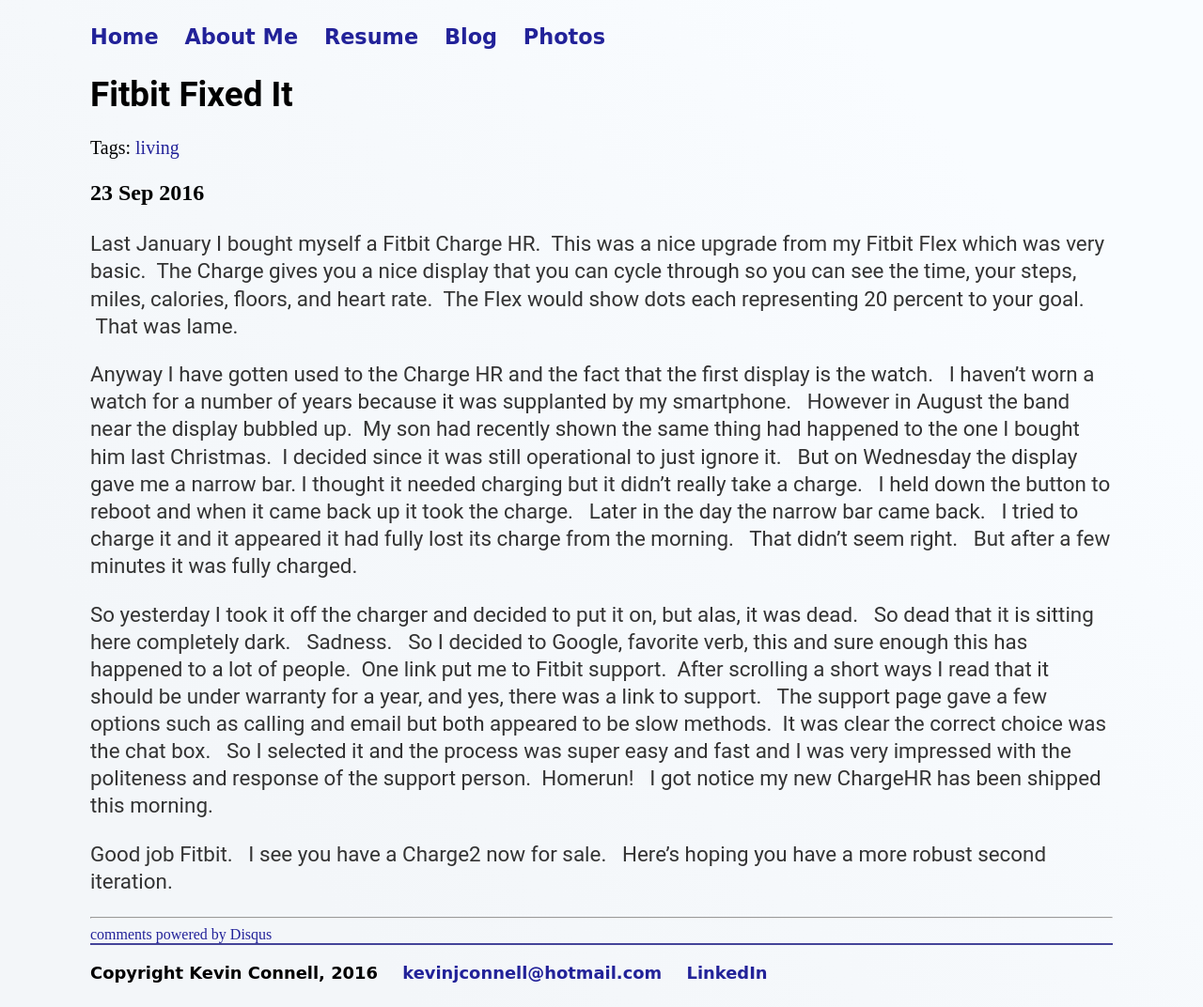
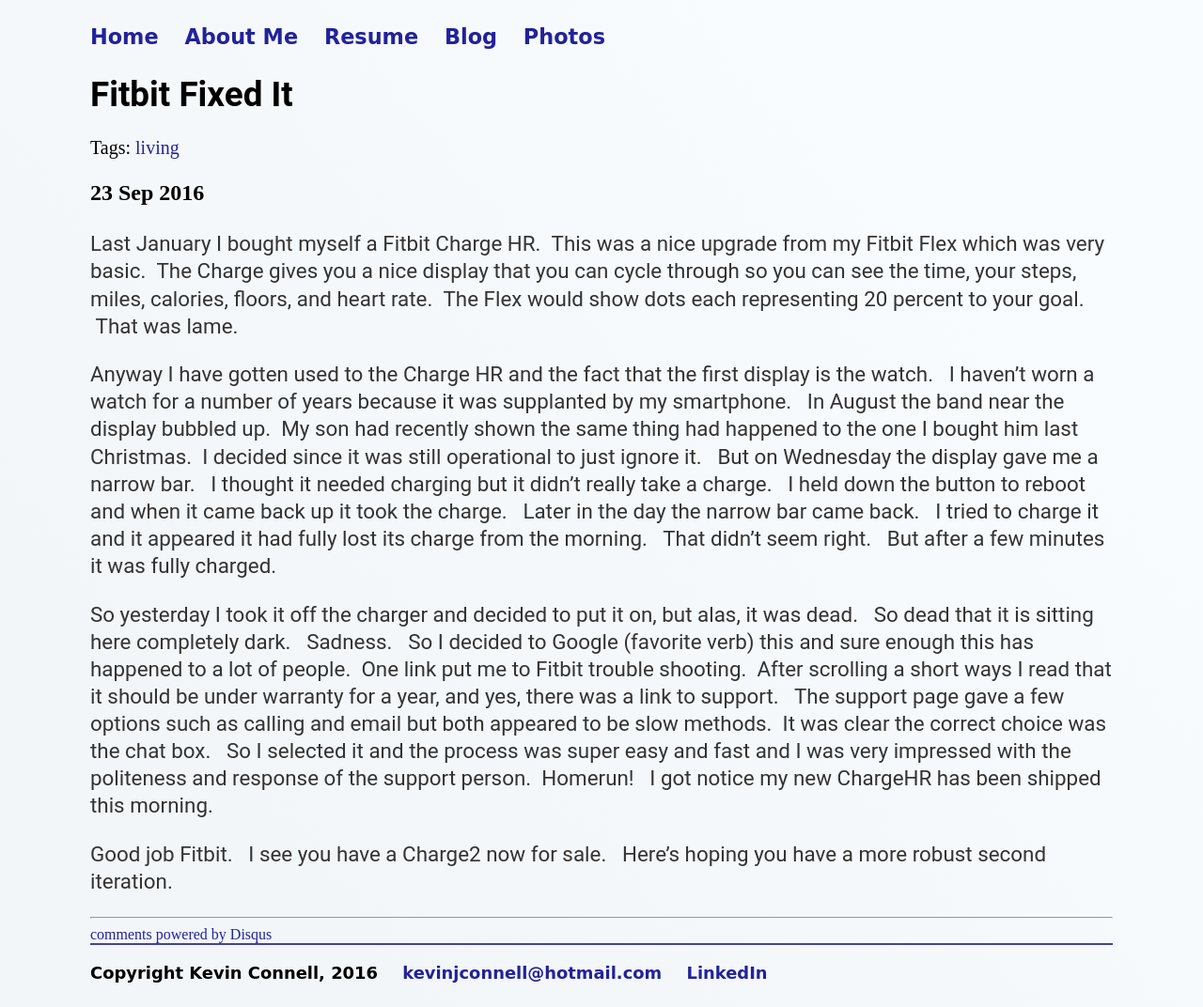
Before and after one commit to mo4dawg/mo4dawg.github.io, a Jekyll site: the page built from _posts/2016-09-23-fitbit.md, in a window 1280 px wide. Shown: the whole page at 94% size. Built offline with Jekyll 4.4.1, drawn with Linux system fonts in a browser that asks for light colours; comment, search, counter and statistics services are not loaded.

Commit message:
Update 2016-09-23-fitbit.md

```diff
--- a/_posts/2016-09-23-fitbit.md
+++ b/_posts/2016-09-23-fitbit.md
@@ -8,8 +8,8 @@
 ---
 Last January I bought myself a Fitbit Charge HR.  &nbsp;This was a nice upgrade from my Fitbit Flex which was very basic.  &nbsp;The Charge gives you a nice display that you can cycle through so you can see the time, your steps, miles, calories, floors, and heart rate.   &nbsp;The Flex would show dots each representing 20 percent to your goal.  &nbsp;That was lame.
 
-Anyway I have gotten used to the Charge HR and the fact that the first display is the watch.  &nbsp; I haven't worn a watch for a number of years because it was supplanted by my smartphone. &nbsp;  However in August the band near the display bubbled up.  &nbsp;My son had recently shown the same thing had happened to the one I bought him last Christmas.  &nbsp;I decided since it was still operational to just ignore it. &nbsp; But on Wednesday the display gave me a narrow bar.  I thought it needed charging but it didn't really take a charge. &nbsp; I held down the button to reboot and when it came back up it took the charge.  &nbsp; Later in the day the narrow bar came back. &nbsp; I tried to charge it and it appeared it had fully lost its charge from the morning.  &nbsp; That didn't seem right. &nbsp; But after a few minutes it was fully charged.
+Anyway I have gotten used to the Charge HR and the fact that the first display is the watch.  &nbsp; I haven't worn a watch for a number of years because it was supplanted by my smartphone. &nbsp;  In August the band near the display bubbled up.  &nbsp;My son had recently shown the same thing had happened to the one I bought him last Christmas.  &nbsp;I decided since it was still operational to just ignore it. &nbsp; But on Wednesday the display gave me a narrow bar. &nbsp; I thought it needed charging but it didn't really take a charge. &nbsp; I held down the button to reboot and when it came back up it took the charge.  &nbsp; Later in the day the narrow bar came back. &nbsp; I tried to charge it and it appeared it had fully lost its charge from the morning.  &nbsp; That didn't seem right. &nbsp; But after a few minutes it was fully charged.
 
-So yesterday I took it off the charger and decided to put it on, but alas, it was dead. &nbsp; So dead that it is sitting here completely dark.  &nbsp; Sadness.  &nbsp; So I decided to Google, favorite verb, this and sure enough this has happened to a lot of people.  &nbsp;One link put me to Fitbit support.  &nbsp;After scrolling a short ways I read that it should be under warranty for a year, and yes, there was a link to support. &nbsp; The support page gave a few options such as calling and email but both appeared to be slow methods.  &nbsp;It was clear the correct choice was the chat box. &nbsp; So I selected it and the process was super easy and fast and I was very impressed with the politeness and response of the support person.  &nbsp;Homerun!  &nbsp; I got notice my new ChargeHR has been shipped this morning.  &nbsp;
+So yesterday I took it off the charger and decided to put it on, but alas, it was dead. &nbsp; So dead that it is sitting here completely dark.  &nbsp; Sadness.  &nbsp; So I decided to Google (favorite verb) this and sure enough this has happened to a lot of people.  &nbsp;One link put me to Fitbit trouble shooting.  &nbsp;After scrolling a short ways I read that it should be under warranty for a year, and yes, there was a link to support. &nbsp; The support page gave a few options such as calling and email but both appeared to be slow methods.  &nbsp;It was clear the correct choice was the chat box. &nbsp; So I selected it and the process was super easy and fast and I was very impressed with the politeness and response of the support person.  &nbsp;Homerun!  &nbsp; I got notice my new ChargeHR has been shipped this morning.  &nbsp;
 
 Good job Fitbit. &nbsp; I see you have a Charge2 now for sale. &nbsp; Here's hoping you have a more robust second iteration.
```
